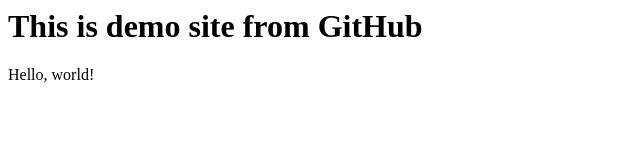
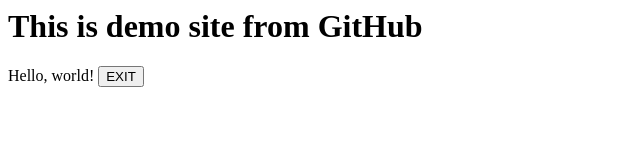
Before and after one commit to kaavvaku/demoTest, a plain HTML site: page index.html in a window 1280 px wide. Shown: the whole page, without its empty margins (0-640 px from the left). Drawn offline with Linux system fonts and the light colour scheme.

Commit message:
changed file index.html

```diff
--- a/index.html
+++ b/index.html
@@ -3,4 +3,5 @@
 		This is demo site from GitHub
 	</h1>
 	<span>Hello, world!</span>
+	<button onclick={alert('exit')}>EXIT</button>
 </div>
```
